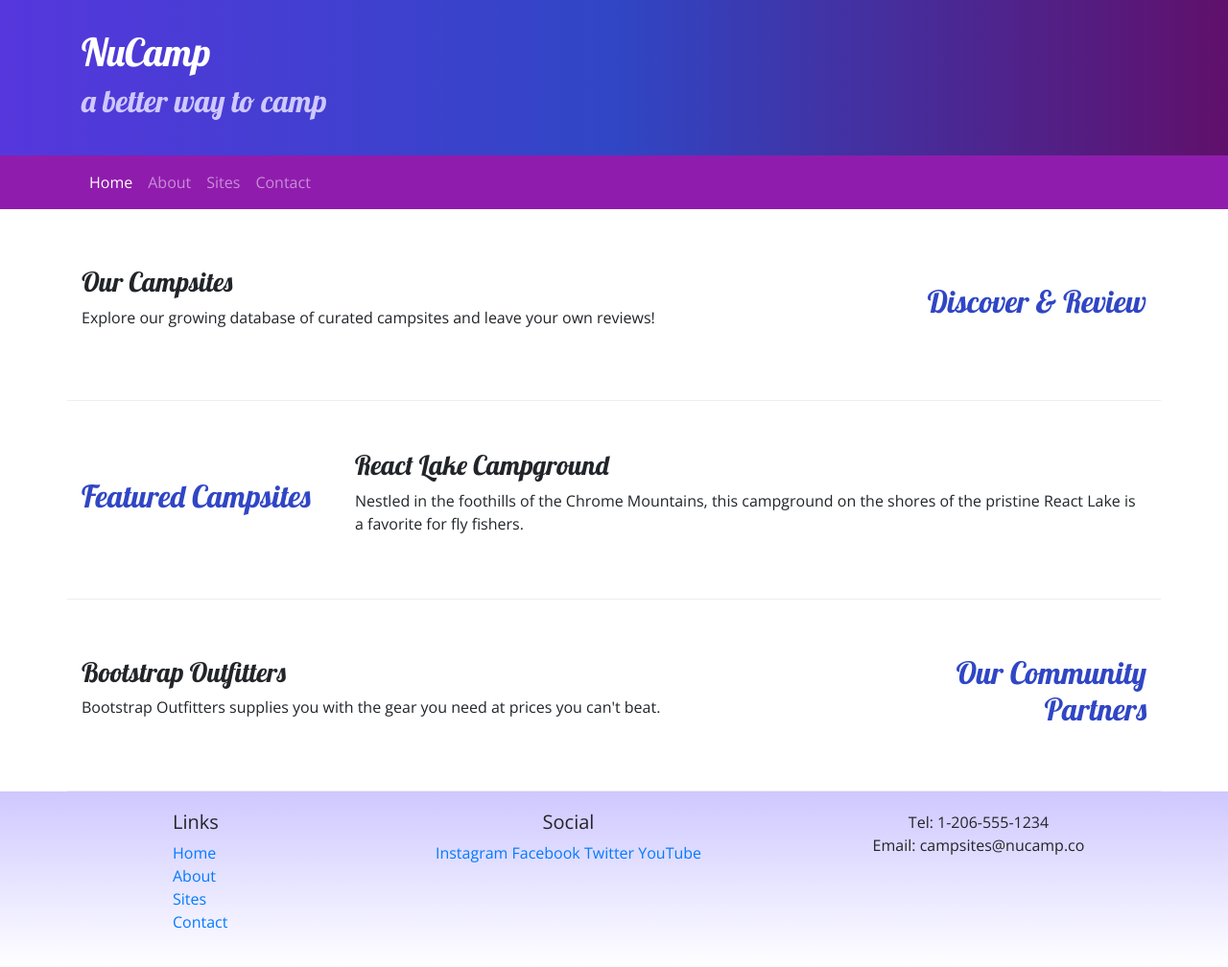
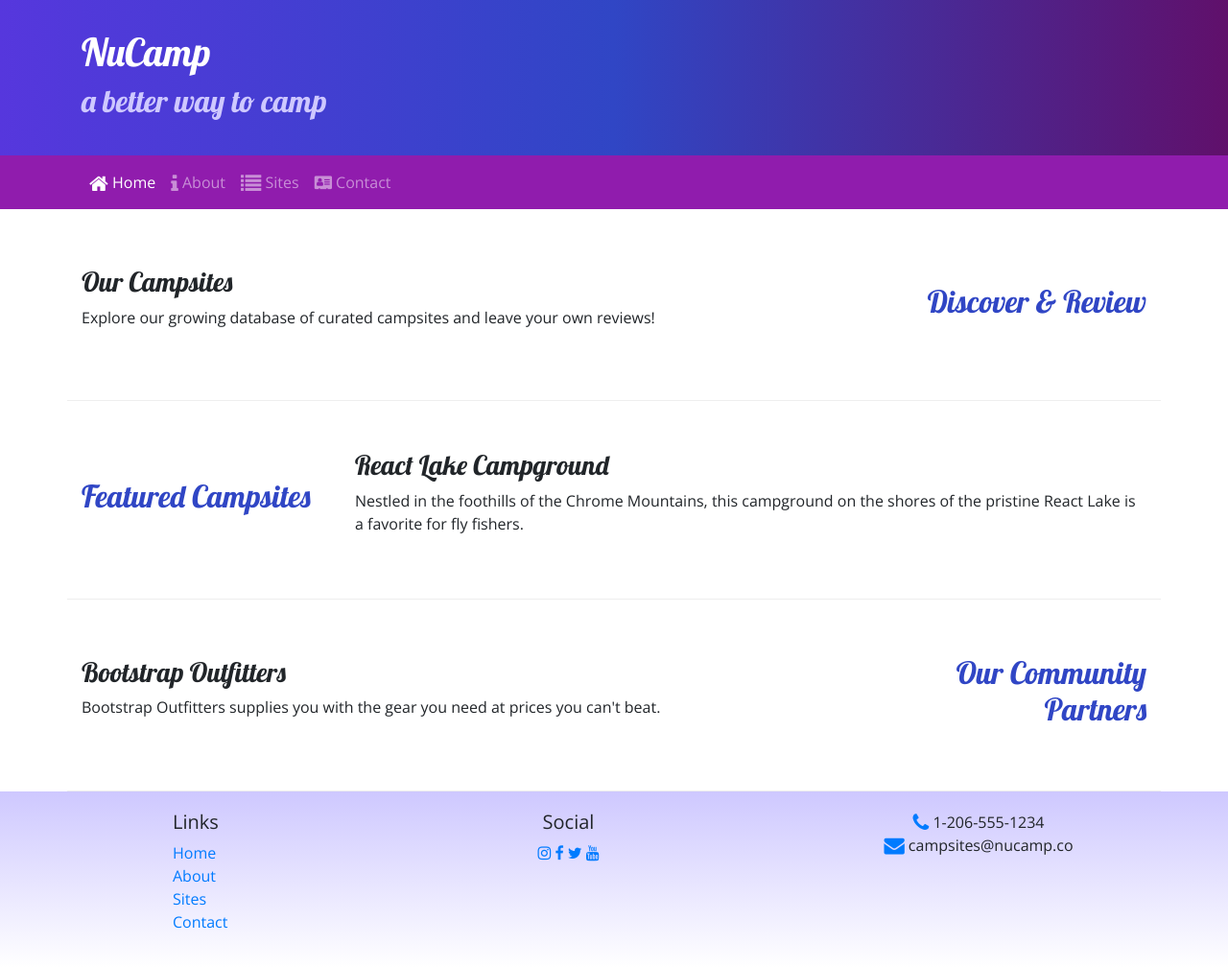
Before and after one commit to ThiagoSimonetti/BootstrapCampsite, a website: page index.html in a window 1280 px wide. Shown: the whole page at 96% size. Drawn offline with nearby package versions, Linux system fonts and the light colour scheme.

Commit message:
Icon Fonts

```diff
--- a/index.html
+++ b/index.html
@@ -37,10 +37,10 @@
             </button>
             <div class="collapse navbar-collapse" id="nucampNavbar">
                 <ul class="navbar-nav">
-                    <li class="nav-item active"><a class="nav-link" href="#">Home</a></li>
-                    <li class="nav-item"><a class="nav-link" href="aboutus.html">About</a></li>
-                    <li class="nav-item"><a class="nav-link" href="#">Sites</a></li>
-                    <li class="nav-item"><a class="nav-link" href="#">Contact</a></li>
+                    <li class="nav-item active"><a class="nav-link" href="#"><i class="fa fa-home fa-lg"></i> Home</a></li>
+                    <li class="nav-item"><a class="nav-link" href="aboutus.html"><i class="fa fa-info fa-lg"></i> About</a></li>
+                    <li class="nav-item"><a class="nav-link" href="#"><i class="fa fa-list fa-lg"></i> Sites</a></li>
+                    <li class="nav-item"><a class="nav-link" href="#"><i class="fa fa-address-card ca-lg"></i> Contact</a></li>
                 </ul>
             </div>
         </div>
@@ -92,16 +92,16 @@
                 </div>
                 <div class="col-6 col-sm-5 text-center">
                 	<h5>Social</h5>
-                    <a href="http://instagram.com/">Instagram</a>
-                    <a href="http://facebook.com/">Facebook</a>
-                    <a href="http://twitter.com/">Twitter</a>
-                    <a href="http://youtube.com/">YouTube</a>
+                    <a href="http://instagram.com/"><i class="fa fa-instagram"></i></a>
+                    <a href="http://facebook.com/"><i class="fa fa-facebook"></i></a>
+                    <a href="http://twitter.com/"><i class="fa fa-twitter"></i></a>
+                    <a href="http://youtube.com/"><i class="fa fa-youtube"></i></a>
                 </div>
                 <div class="col-sm-4 text-center">
-                    Tel: 1-206-555-1234<br />
-                    Email: campsites@nucamp.co
+                    <i class="fa fa-phone fa-lg text-primary"></i> 1-206-555-1234<br />
+                    <i class="fa fa-envelope fa-lg text-primary"></i> campsites@nucamp.co
                 </div>
-           </div>
+            </div>
         </div>
     </footer>
 
```
Also changed, not shown: aboutus.html (+4 -4 lines).
